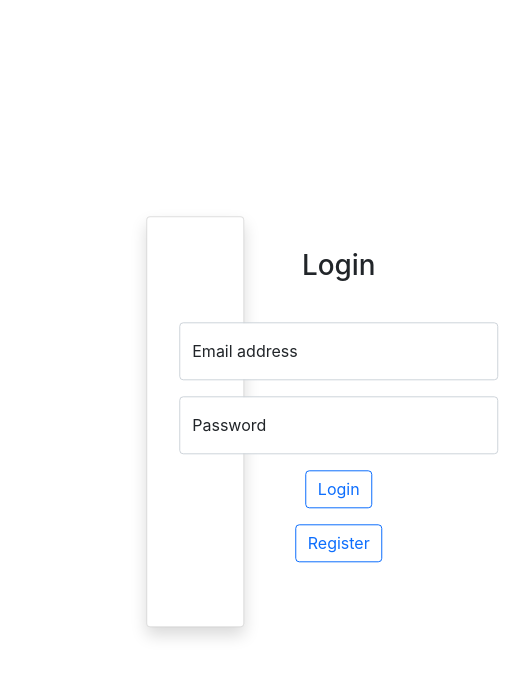
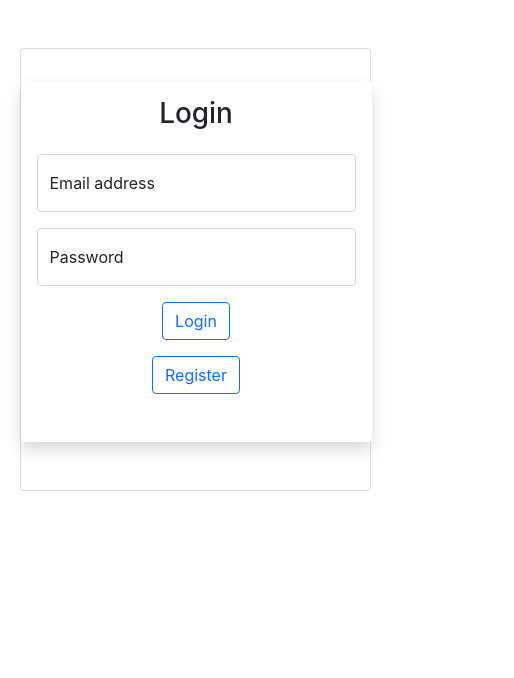
Before and after one commit to Rizkiw/library, a React (Create React App) app in the folder frontend/: page / in a window 390 px wide. Shown: the top 678 px of the page, 514 px wide, since content can reach past the window. Built offline with nearby package versions, Linux system fonts and the light colour scheme.

Commit message:
make it login page responsive

```diff
--- a/frontend/src/App.css
+++ b/frontend/src/App.css
@@ -7,34 +7,18 @@
   pointer-events: none;
 }
 
-@media (prefers-reduced-motion: no-preference) {
-  .App-logo {
-    animation: App-logo-spin infinite 20s linear;
-  }
-}
-
-.App-header {
-  background-color: #282c34;
-  min-height: 100vh;
-  display: flex;
-  flex-direction: column;
-  align-items: center;
-  justify-content: center;
-  font-size: calc(10px + 2vmin);
-  color: white;
-}
-
 .Centered {
   align-items: center;
   justify-content: center;
 }
 
-.App-link {
-  color: #61dafb;
+.form {
+  margin-top: 3rem;
 }
 
-.form {
-  margin-top: 3rem;
+.form-login {
+  margin:auto;
+  margin-top: 10%;
 }
 
 .card {
@@ -44,12 +28,18 @@
 
 .card-title {
   text-align: start;
-  padding-bottom: 1rem;
 }
 
 .card-body {
   margin:auto;
+  margin-top: 2rem;
   width: 50vw;
+}
+
+.card-body-login {
+  margin:auto;
+  margin-top: 2rem;
+  width: 25vw;
 }
 
 .nav {
@@ -60,10 +50,13 @@
 
 .nav-search {
   width: 50%;
+  margin-top: 1rem;
+
 }
 
 .nav-button {
   display: flex;
+  margin-top: 1rem;
 }
 
 .nav-button .button{
@@ -79,6 +72,12 @@
 
   .card-body {
     margin:auto;
+    width: 90vw;
+  }
+
+  .card-body-login {
+    margin:auto;
+    margin-top: 2rem;
     width: 90vw;
   }
 
--- a/frontend/src/components/BookList.jsx
+++ b/frontend/src/components/BookList.jsx
@@ -29,9 +29,8 @@ const BookList = () => {
   return (
     <div className='form'>
     <div className="card">
-        <div className='card-body'>
+        <div className='card-body shadow p-3 mb-5 bg-body rounded'>
         <div className='card-title'><h1>Book List</h1></div>
-
         <div className="nav">
             <div className='nav-search'>
                 <input
--- a/frontend/src/components/Login.jsx
+++ b/frontend/src/components/Login.jsx
@@ -25,10 +25,10 @@ const Login = () => {
     }
 
   return (
-    <div className="hero-body">
-                <div className="container-sm ">
-                    <div class="position-absolute top-50 start-50 translate-middle shadow p-3 mb-5 bg-body rounded card " style={{ width: '25vw' }}>
-                        <div className="card-body">
+    <div className="form">
+                <div className="form-login">
+                    <div class="card" >
+                        <div className="card-body-login shadow p-3 mb-5 bg-body rounded">
                             <form onSubmit={Auth} className="box">
                                 <div className="field">
                                     <label className="label mb-3 nav justify-content-center"><h1 class="card-title ">Login</h1></label>
```
